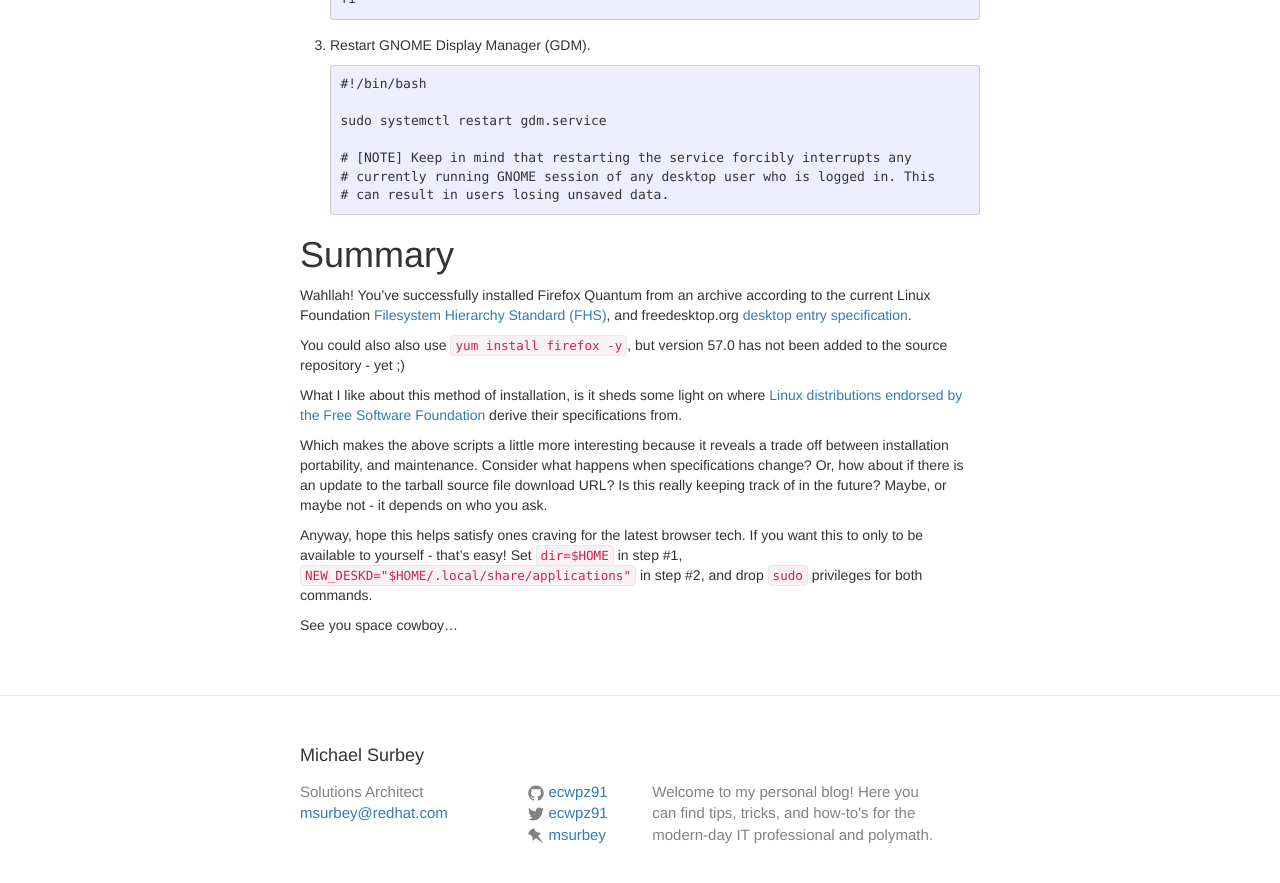
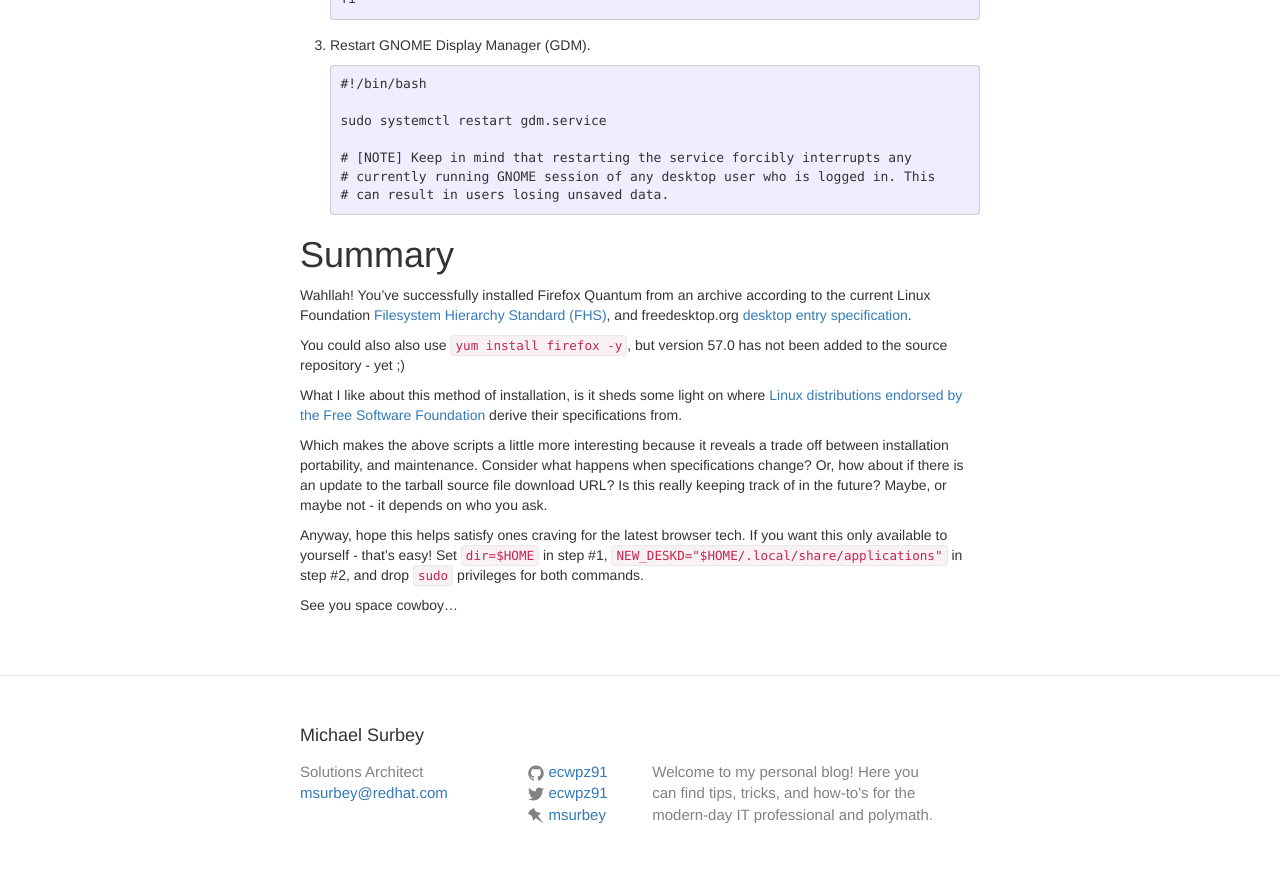
Before and after one commit to ecwpz91/ecwpz91.github.io, a Jekyll site: the page built from _posts/2017-11-18-Getting and Installing Firefox Quantum.md, in a window 1280 px wide and 900 px high, scrolled down 1378 px. Shown: the top 883 px of the window. Built offline with Jekyll 4.4.1, drawn with Linux system fonts in a browser that asks for light colours; nearby versions of some CDN libraries.

Commit message:
Finalized

```diff
--- a/_posts/2017-11-18-Getting and Installing Firefox Quantum.md
+++ b/_posts/2017-11-18-Getting and Installing Firefox Quantum.md
@@ -83,7 +83,7 @@
 
 Which makes the above scripts a little more interesting because it reveals a trade off between installation portability, and maintenance. Consider what happens when specifications change? Or, how about if there is an update to the tarball source file download URL? Is this really keeping track of in the future? Maybe, or maybe not - it depends on who you ask.
 
-Anyway, hope this helps satisfy ones craving for the latest browser tech. If you want this to only to be available to yourself - that's easy! Set `dir=$HOME` in step #1, `NEW_DESKD="$HOME/.local/share/applications"` in step #2, and drop `sudo` privileges for both commands.
+Anyway, hope this helps satisfy ones craving for the latest browser tech. If you want this only available to yourself - that's easy! Set `dir=$HOME` in step #1, `NEW_DESKD="$HOME/.local/share/applications"` in step #2, and drop `sudo` privileges for both commands.
 
 See you space cowboy...
 
```
